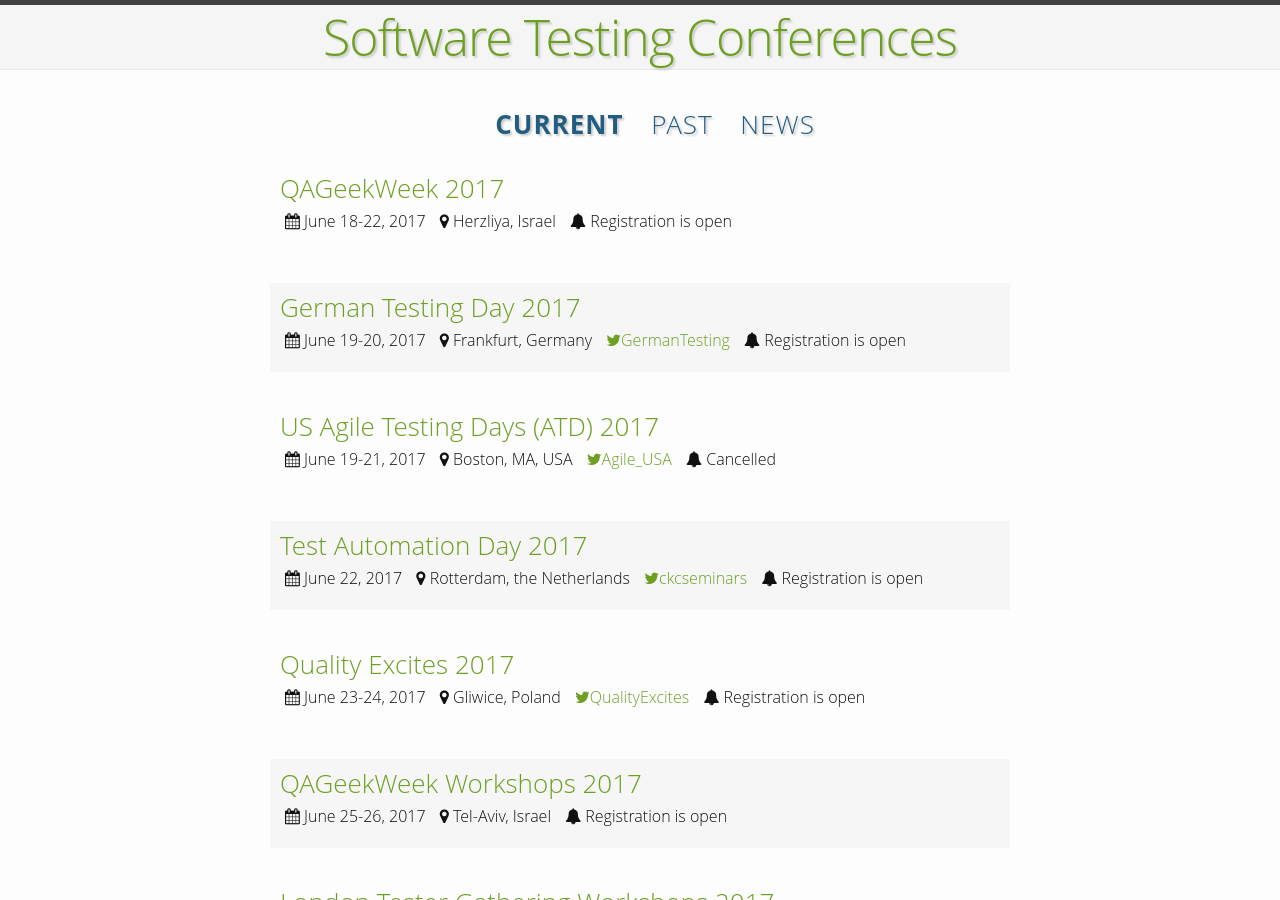
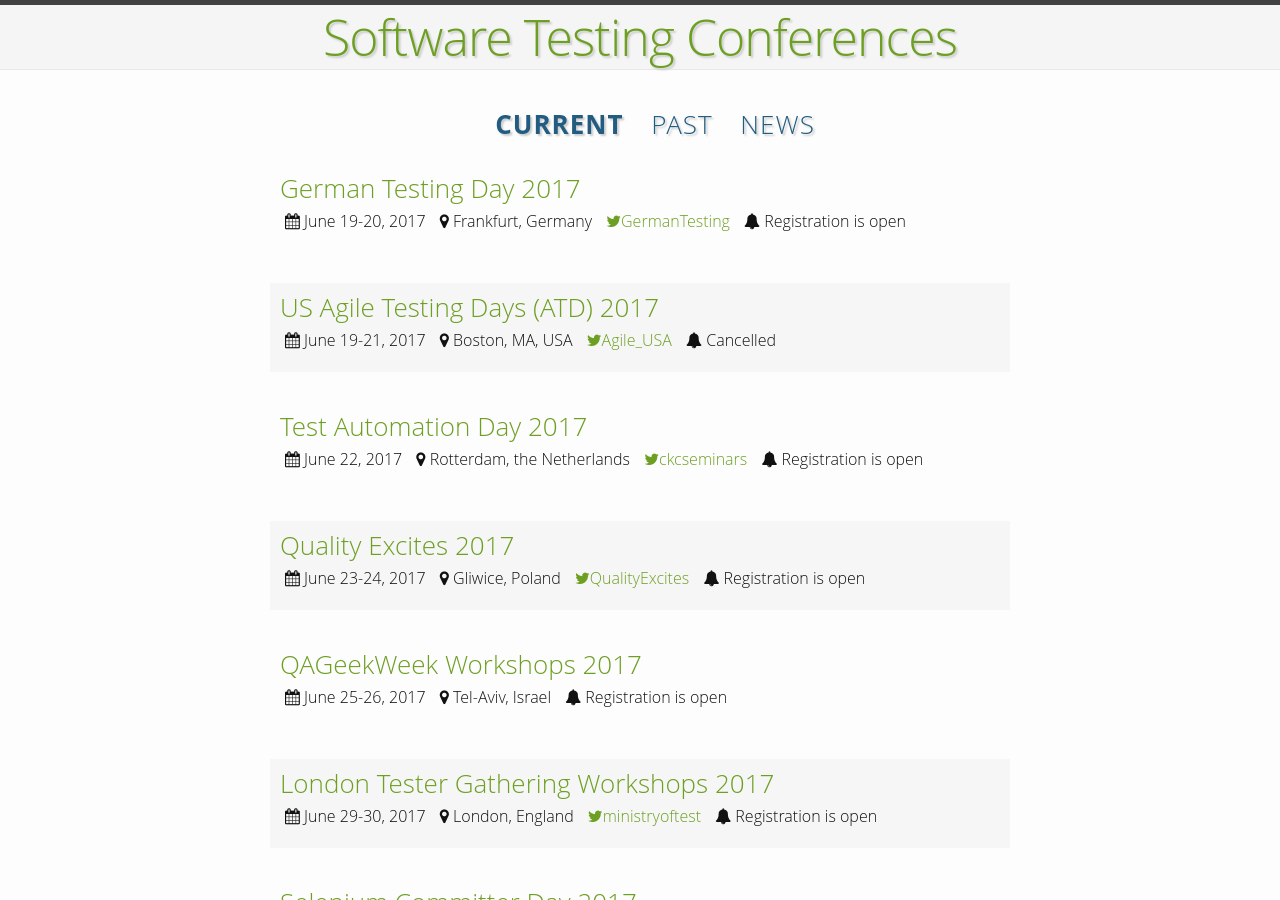
Before and after one commit to TestingConferences/testingconferences.github.io, a Jekyll site: the page built from index.html, in a window 1280 px wide and 900 px high. Built offline with Jekyll 4.4.1, drawn with Linux system fonts in a browser that asks for light colours.

Commit message:
Update current.yml

```diff
--- a/_data/current.yml
+++ b/_data/current.yml
@@ -1,9 +1,3 @@
-- name: QAGeekWeek 2017
-  location: Herzliya, Israel
-  dates: "June 18-22, 2017"
-  url: http://devgeekweek.jbh.co.il/learning-track/qa-geekweek/
-  status: Registration is open
-
 - name: German Testing Day 2017
   location: Frankfurt, Germany
   dates: "June 19-20, 2017"
```
